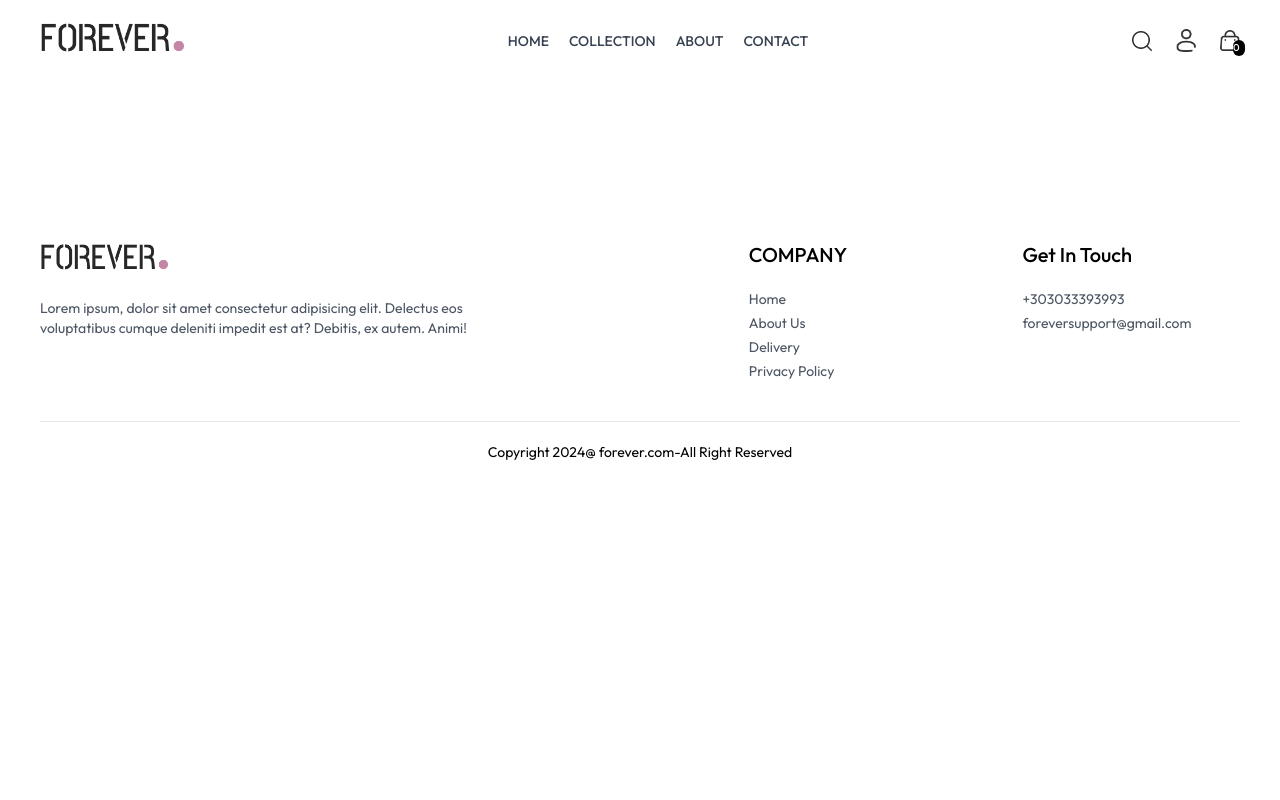
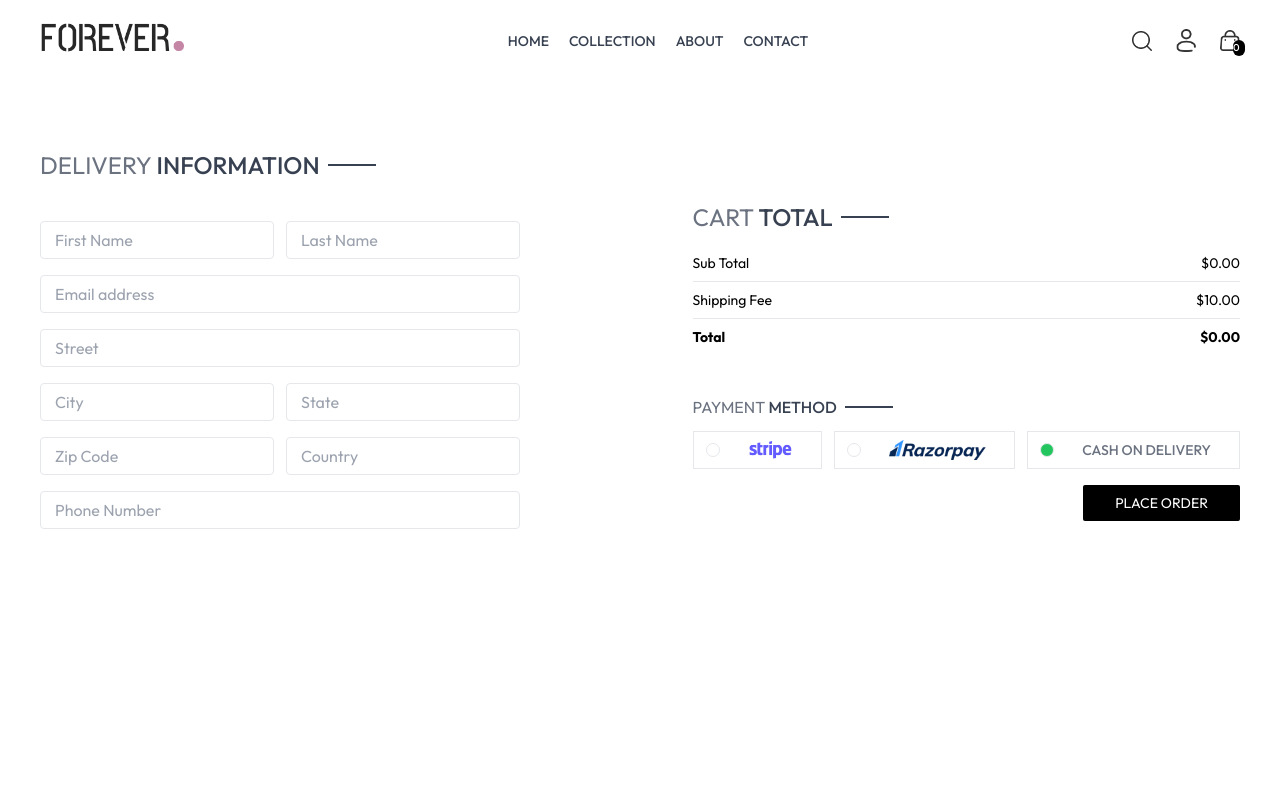
Before and after one commit to mdsabbirkhan1371/React-Ecommerce-Website-Shopping-Client-SIte, a React (Vite) app: page /place-order in a window 1280 px wide. Shown: the top 800 px of the page. Built offline with nearby package versions, Linux system fonts and the light colour scheme.

Commit message:
place order page implement

```diff
--- a/src/components/CartTotal.jsx
+++ b/src/components/CartTotal.jsx
@@ -22,7 +22,7 @@
           <p>Shipping Fee</p>
           <p>
             {currency}
-            {deliveryFee}
+            {deliveryFee}.00
           </p>
         </div>
         <hr />
@@ -30,7 +30,7 @@
           <b>Total</b>
           <b>
             {currency}
-            {getCartAmount() === 0 ? 0 : getCartAmount() + deliveryFee}
+            {getCartAmount() === 0 ? 0 : getCartAmount() + deliveryFee}.00
           </b>
         </div>
       </div>
--- a/src/context/ShopContext.jsx
+++ b/src/context/ShopContext.jsx
@@ -3,6 +3,7 @@
 import { createContext, useState } from 'react';
 import { products } from '../assets/assets';
 import { toast } from 'react-toastify';
+import { useNavigate } from 'react-router-dom';
 
 export const ShopContext = createContext();
 
@@ -12,6 +13,7 @@
   const [search, setSearch] = useState('');
   const [showSearch, setShowSearch] = useState(false);
   const [cartItems, setCartItems] = useState({});
+  const navigate = useNavigate();
 
   // add to cart function
 
@@ -93,6 +95,7 @@
     getCartCount,
     updateQuantity,
     getCartAmount,
+    navigate,
   };
 
   return <ShopContext.Provider value={value}>{children}</ShopContext.Provider>;
--- a/src/pages/Cart.jsx
+++ b/src/pages/Cart.jsx
@@ -6,7 +6,7 @@
 
 const Cart = () => {
   const [cartData, setCartData] = useState([]);
-  const { products, currency, cartItems, updateQuantity } =
+  const { products, currency, cartItems, updateQuantity, navigate } =
     useContext(ShopContext);
 
   useEffect(() => {
@@ -87,6 +87,14 @@
       <div className="flex justify-end mt-14">
         <div className="w-full sm:w-[450px]">
           <CartTotal></CartTotal>
+          <div className="w-full text-end mt-2">
+            <button
+              onClick={() => navigate('/place-order')}
+              className="px-8 py-3 bg-black text-white rounded "
+            >
+              Proceed To Checkout
+            </button>
+          </div>
         </div>
       </div>
     </div>
--- a/src/pages/PlaceOrder.jsx
+++ b/src/pages/PlaceOrder.jsx
@@ -1,7 +1,123 @@
-import React from 'react';
+import Title from '../components/Title';
+import CartTotal from '../components/CartTotal';
+import { assets } from '../assets/assets';
+import { useContext, useState } from 'react';
+import { ShopContext } from '../context/ShopContext';
 
 const PlaceOrder = () => {
-  return <div></div>;
+  const [method, setMethod] = useState('cod');
+  const { navigate } = useContext(ShopContext);
+  return (
+    <div className="flex flex-col sm:flex-row justify-between gap-4 pt-5 sm:pt-14 min-h-[80vh]">
+      {/*---------------- left side ------------------- */}
+      <div className="flex flex-col gap-4 w-full  sm:max-w-[480px] ">
+        <div className="text-xl sm:text-2xl my-3">
+          <Title text1={'DELIVERY'} text2={'INFORMATION'}></Title>
+        </div>
+        <div className="flex gap-3">
+          <input
+            type="text"
+            className="px-3.5 py-1.5 border border-gray- rounded w-full"
+            placeholder="First Name"
+          />
+          <input
+            type="text"
+            className="px-3.5 py-1.5 border border-gray- rounded w-full"
+            placeholder="Last Name"
+          />
+        </div>
+        <input
+          type="email"
+          className="px-3.5 py-1.5 border border-gray- rounded w-full"
+          placeholder="Email address"
+        />{' '}
+        <input
+          type="text"
+          className="px-3.5 py-1.5 border border-gray- rounded w-full"
+          placeholder="Street "
+        />
+        <div className="flex gap-3">
+          <input
+            type="text"
+            className="px-3.5 py-1.5 border border-gray- rounded w-full"
+            placeholder="City"
+          />
+          <input
+            type="text"
+            className="px-3.5 py-1.5 border border-gray- rounded w-full"
+            placeholder="State"
+          />
+        </div>
+        <div className="flex gap-3">
+          <input
+            type="number"
+            className="px-3.5 py-1.5 border border-gray- rounded w-full"
+            placeholder="Zip Code"
+          />
+          <input
+            type="text"
+            className="px-3.5 py-1.5 border border-gray- rounded w-full"
+            placeholder="Country"
+          />
+        </div>
+        <input
+          type="number"
+          className="px-3.5 py-1.5 border border-gray- rounded w-full"
+          placeholder="Phone Number"
+        />
+      </div>
+      {/* -----------------Right side -------------------*/}
+      <div className="mt-8">
+        <div className="mt-8 min-w-80">
+          <CartTotal></CartTotal>
+        </div>
+        <div className="mt-12">
+          <Title text1={'PAYMENT'} text2={'METHOD'}></Title>
+        </div>
+        {/* ---------------payment selection --------- */}
+        <div className=" flex flex-col gap-3 lg:flex-row">
+          <div className="flex items-center gap-3 p-2 px-3 cursor-pointer border">
+            <p
+              onClick={() => setMethod('stripe')}
+              className={`min-w-3.5 h-3.5 border rounded-full ${
+                method === 'stripe' ? 'bg-green-500' : ''
+              }`}
+            ></p>
+            <img className="h-5 mx-4" src={assets.stripe_logo} alt="" />
+          </div>
+          <div className="flex items-center gap-3 p-2 px-3 cursor-pointer border">
+            <p
+              onClick={() => setMethod('rozorpay')}
+              className={`min-w-3.5 h-3.5 border rounded-full ${
+                method === 'rozorpay' ? 'bg-green-500' : ''
+              }`}
+            ></p>
+            <img className="h-5 mx-4" src={assets.razorpay_logo} alt="" />
+          </div>
+          <div className="flex items-center gap-3 p-2 px-3 cursor-pointer border">
+            <p
+              onClick={() => setMethod('cod')}
+              className={`min-w-3.5 h-3.5 border rounded-full ${
+                method === 'cod' ? 'bg-green-500' : ''
+              }`}
+            ></p>
+            <p className="text-sm font-medium mx-4 text-gray-500">
+              CASH ON DELIVERY
+            </p>
+          </div>
+        </div>
+
+        <div className="text-end mt-4 w-full">
+          <button
+            onClick={() => navigate('/orders')}
+            className="px-8 py-2 text-white bg-black rounded-sm text-sm"
+          >
+            PLACE ORDER
+          </button>
+        </div>
+      </div>
+    </div>
+  );
 };
 
 export default PlaceOrder;
```
